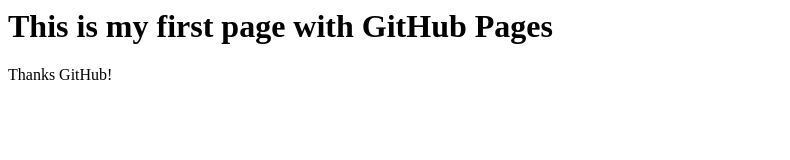
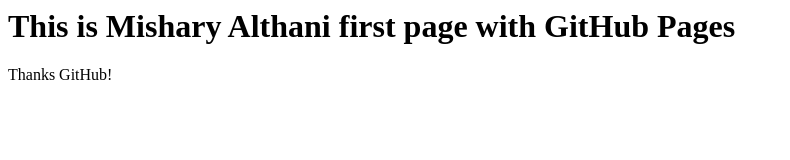
Before and after one commit to misharyth/MIT-CDO-Repository, a plain HTML site: page index.html in a window 1280 px wide. Shown: the whole page, without its empty margins (0-790 px from the left). Drawn offline with Linux system fonts and the light colour scheme.

Commit message:
Update index.html

```diff
--- a/index.html
+++ b/index.html
@@ -1,4 +1,4 @@
 <html>
-<h1> This is my first page with GitHub Pages </h1>
+<h1> This is Mishary Althani first page with GitHub Pages </h1>
 <p>Thanks GitHub!</p>
 </html>
```
